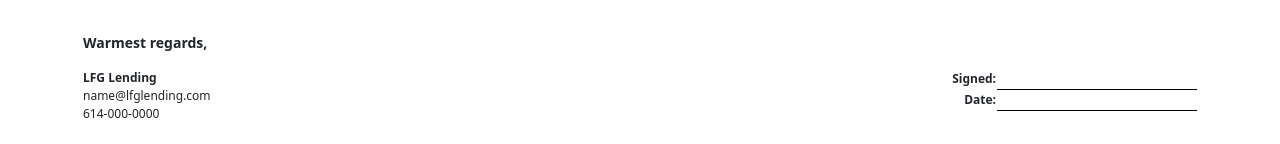
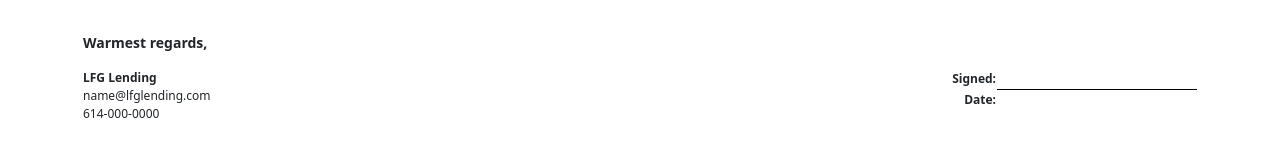
Before and after one commit to eaby7210/term-sheet, a Django app: page /pre-approval in a window 1280 px wide. Shown: the part 886-1030 px from the top of the page. Run offline with Django 5.2, Linux system fonts and the light colour scheme; data that the repository does not hold is empty; some libraries are stand-ins or nearby versions.

Commit message:
pre approval pdf fix2

```diff
--- a/templates/pages/pre_approval.html
+++ b/templates/pages/pre_approval.html
@@ -145,7 +145,7 @@
         </tr>
         <tr>
           <td style="white-space: nowrap;"><strong>Date:</strong></td>
-          <td style="border-bottom: 1px solid #000; width: 200px;">
+          <td align="center" style=" width: 200px;">
             {{ data.date|default:"&nbsp;" }}
           </td>
         </tr>
```
